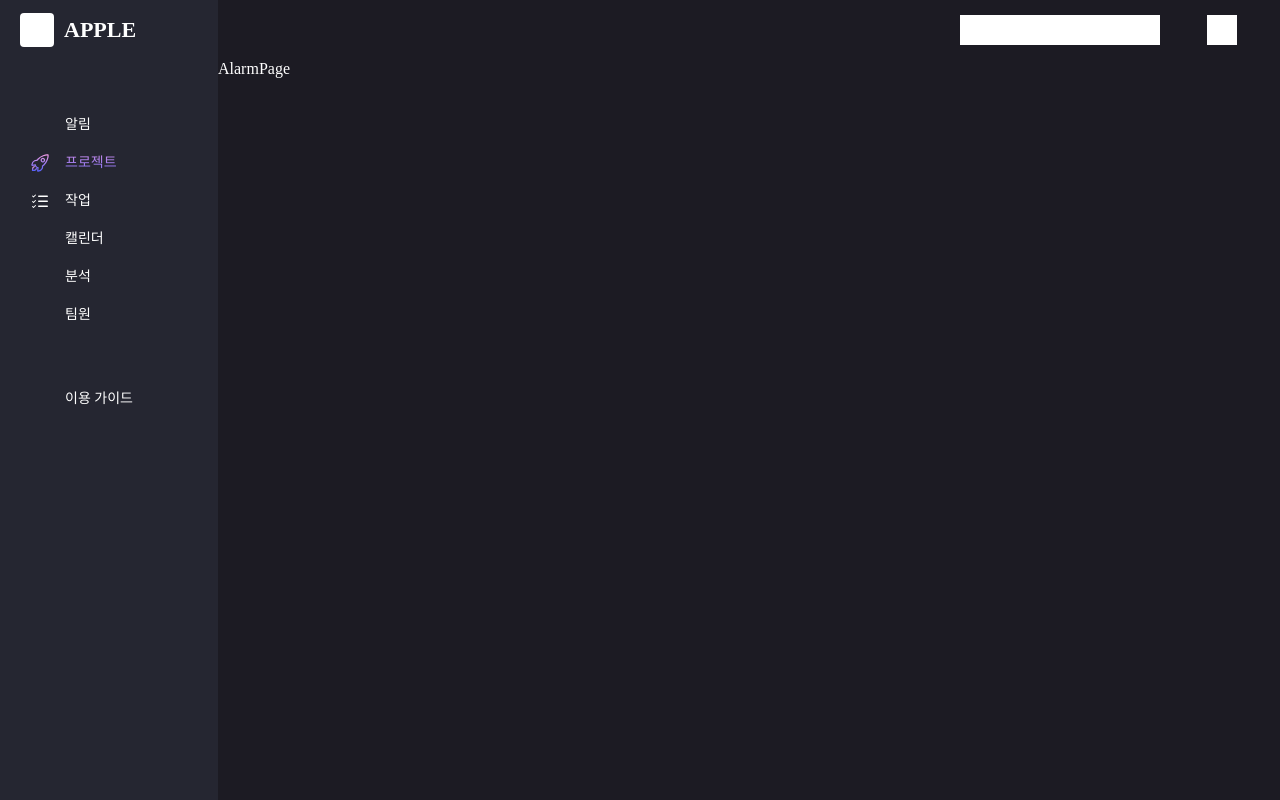
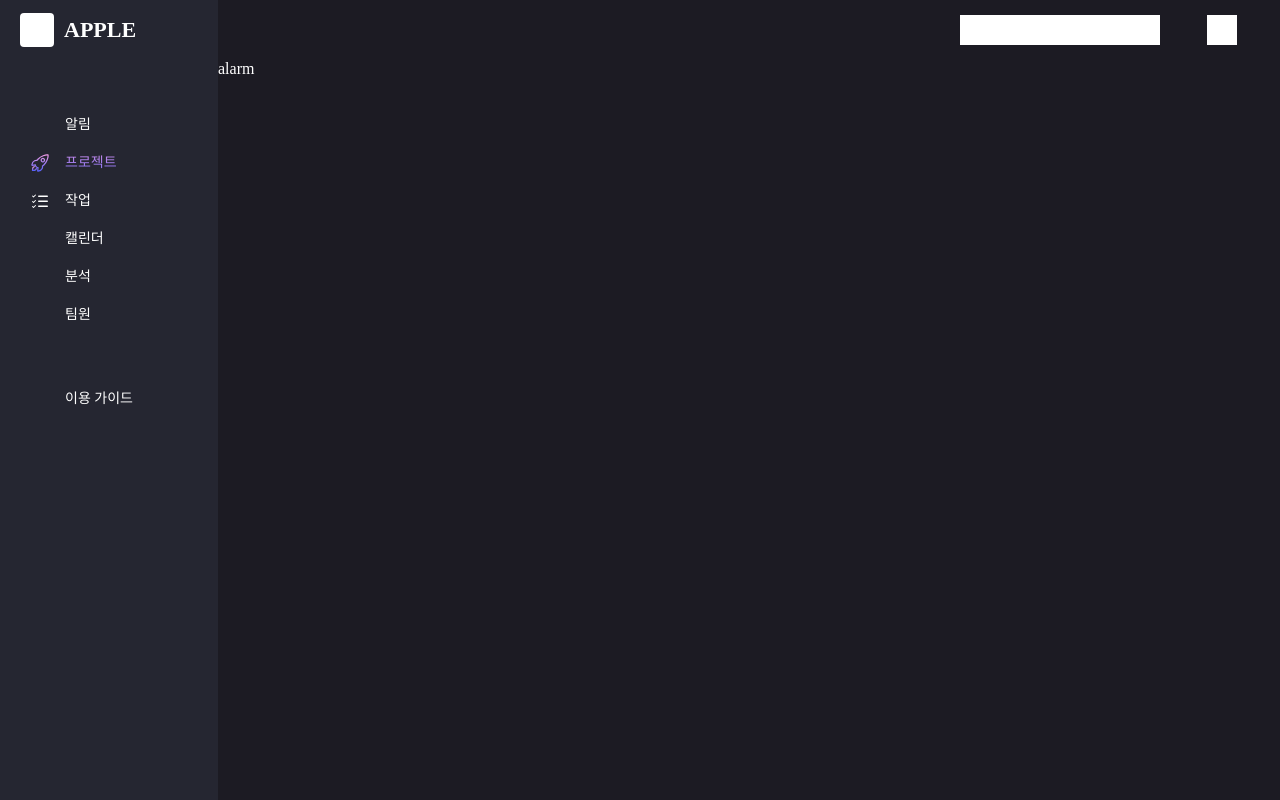
Before and after one commit to Team-PROM/Frontend, a React (Create React App) app in the folder prom/: page /#/alarm in a window 1280 px wide. Built offline with nearby package versions, Linux system fonts and the light colour scheme; some icons are missing.

Commit message:
페이지 바디 변경 및 코드 정리

```diff
--- a/prom/src/components/pageBody.js
+++ b/prom/src/components/pageBody.js
@@ -8,7 +8,6 @@ export default function Body({ children }) {
   const [height, setHeight] = useState(window.innerHeight);
 
   const wife = navigator.onLine;
-  console.log(wife);
 
   useEffect(() => {
     const setSize = () => {
--- a/prom/src/pages/alarm.js
+++ b/prom/src/pages/alarm.js
@@ -1,33 +1,6 @@
-import React, { useState, useEffect } from "react";
-import { styled } from "styled-components";
-import { theme } from "../styles/theme";
+import React from "react";
+import Body from "../components/pageBody";
 
 export default function AlarmPage() {
-  const [width, setWidth] = useState(window.innerWidth);
-  const [height, setHeight] = useState(window.innerHeight);
-
-  useEffect(() => {
-    const setSize = () => {
-      setWidth(window.innerWidth);
-      setHeight(window.innerHeight);
-    };
-
-    window.addEventListener("resize", setSize);
-    return () => {
-      window.removeEventListener("resize", setSize);
-    };
-  }, []);
-
-  return (
-    <Body height={height} theme={theme}>
-      AlarmPage
-    </Body>
-  );
+  return <Body>alarm</Body>;
 }
-
-const Body = styled.div`
-  width: 100%;
-  height: ${({ height }) => `${height}px`};
-  background-color: ${({ theme }) => `${theme.background}`};
-  color: white;
-`;
--- a/prom/src/pages/analysis.js
+++ b/prom/src/pages/analysis.js
@@ -1,33 +1,6 @@
-import React, { useState, useEffect } from "react";
-import { styled } from "styled-components";
-import { theme } from "../styles/theme";
+import React from "react";
+import Body from "../components/pageBody";
 
 export default function AnalysisPage() {
-  const [width, setWidth] = useState(window.innerWidth);
-  const [height, setHeight] = useState(window.innerHeight);
-
-  useEffect(() => {
-    const setSize = () => {
-      setWidth(window.innerWidth);
-      setHeight(window.innerHeight);
-    };
-
-    window.addEventListener("resize", setSize);
-    return () => {
-      window.removeEventListener("resize", setSize);
-    };
-  }, []);
-
-  return (
-    <Body height={height} theme={theme}>
-      analysis
-    </Body>
-  );
+  return <Body>analysis</Body>;
 }
-
-const Body = styled.div`
-  width: 100%;
-  height: ${({ height }) => `${height}px`};
-  background-color: ${({ theme }) => `${theme.background}`};
-  color: white;
-`;
--- a/prom/src/pages/calender.js
+++ b/prom/src/pages/calender.js
@@ -1,33 +1,6 @@
-import React, { useState, useEffect } from "react";
-import { styled } from "styled-components";
-import { theme } from "../styles/theme";
+import React from "react";
+import Body from "../components/pageBody";
 
-export default function CalenderPage() {
-  const [width, setWidth] = useState(window.innerWidth);
-  const [height, setHeight] = useState(window.innerHeight);
-
-  useEffect(() => {
-    const setSize = () => {
-      setWidth(window.innerWidth);
-      setHeight(window.innerHeight);
-    };
-
-    window.addEventListener("resize", setSize);
-    return () => {
-      window.removeEventListener("resize", setSize);
-    };
-  }, []);
-
-  return (
-    <Body height={height} theme={theme}>
-      calender
-    </Body>
-  );
+export default function CalendarPage() {
+  return <Body>calendar</Body>;
 }
-
-const Body = styled.div`
-  width: 100%;
-  height: ${({ height }) => `${height}px`};
-  background-color: ${({ theme }) => `${theme.background}`};
-  color: white;
-`;
--- a/prom/src/pages/guide.js
+++ b/prom/src/pages/guide.js
@@ -1,33 +1,6 @@
-import React, { useState, useEffect } from "react";
-import { styled } from "styled-components";
-import { theme } from "../styles/theme";
+import React from "react";
+import Body from "../components/pageBody";
 
 export default function GuidePage() {
-  const [width, setWidth] = useState(window.innerWidth);
-  const [height, setHeight] = useState(window.innerHeight);
-
-  useEffect(() => {
-    const setSize = () => {
-      setWidth(window.innerWidth);
-      setHeight(window.innerHeight);
-    };
-
-    window.addEventListener("resize", setSize);
-    return () => {
-      window.removeEventListener("resize", setSize);
-    };
-  }, []);
-
-  return (
-    <Body height={height} theme={theme}>
-      guide
-    </Body>
-  );
+  return <Body>guide</Body>;
 }
-
-const Body = styled.div`
-  width: 100%;
-  height: ${({ height }) => `${height}px`};
-  background-color: ${({ theme }) => `${theme.background}`};
-  color: white;
-`;
--- a/prom/src/pages/project.js
+++ b/prom/src/pages/project.js
@@ -1,6 +1,4 @@
-import React, { useState, useEffect } from "react";
-import { styled } from "styled-components";
-import { theme } from "../styles/theme";
+import React from "react";
 import KanbanBoard from "../components/kanbanBoard";
 import Body from "../components/pageBody";
 import SelectMenu from "../components/selectMenu";
--- a/prom/src/pages/task.js
+++ b/prom/src/pages/task.js
@@ -1,34 +1,6 @@
-import React, { useState, useEffect } from "react";
-import { styled } from "styled-components";
-import { theme } from "../styles/theme";
+import React from "react";
+import Body from "../components/pageBody";
 
 export default function TaskPage() {
-  const [width, setWidth] = useState(window.innerWidth);
-  const [height, setHeight] = useState(window.innerHeight);
-
-  useEffect(() => {
-    const setSize = () => {
-      setWidth(window.innerWidth);
-      setHeight(window.innerHeight);
-    };
-
-    window.addEventListener("resize", setSize);
-    return () => {
-      window.removeEventListener("resize", setSize);
-    };
-  }, []);
-
-  return (
-    <Body height={height} theme={theme}>
-      taskl
-    </Body>
-  );
+  return <Body>task</Body>;
 }
-
-const Body = styled.div`
-  width: 100%;
-  height: ${({ height }) => `${height}px`};
-  background-color: ${({ theme }) => `${theme.background}`};
-
-  color: white;
-`;
--- a/prom/src/pages/team.js
+++ b/prom/src/pages/team.js
@@ -1,33 +1,6 @@
-import React, { useState, useEffect } from "react";
-import { styled } from "styled-components";
-import { theme } from "../styles/theme";
+import React from "react";
+import Body from "../components/pageBody";
 
 export default function TeamPage() {
-  const [width, setWidth] = useState(window.innerWidth);
-  const [height, setHeight] = useState(window.innerHeight);
-
-  useEffect(() => {
-    const setSize = () => {
-      setWidth(window.innerWidth);
-      setHeight(window.innerHeight);
-    };
-
-    window.addEventListener("resize", setSize);
-    return () => {
-      window.removeEventListener("resize", setSize);
-    };
-  }, []);
-
-  return (
-    <Body height={height} theme={theme}>
-      team
-    </Body>
-  );
+  return <Body>team</Body>;
 }
-
-const Body = styled.div`
-  width: 100%;
-  height: ${({ height }) => `${height}px`};
-  background-color: ${({ theme }) => `${theme.background}`};
-  color: white;
-`;
```
